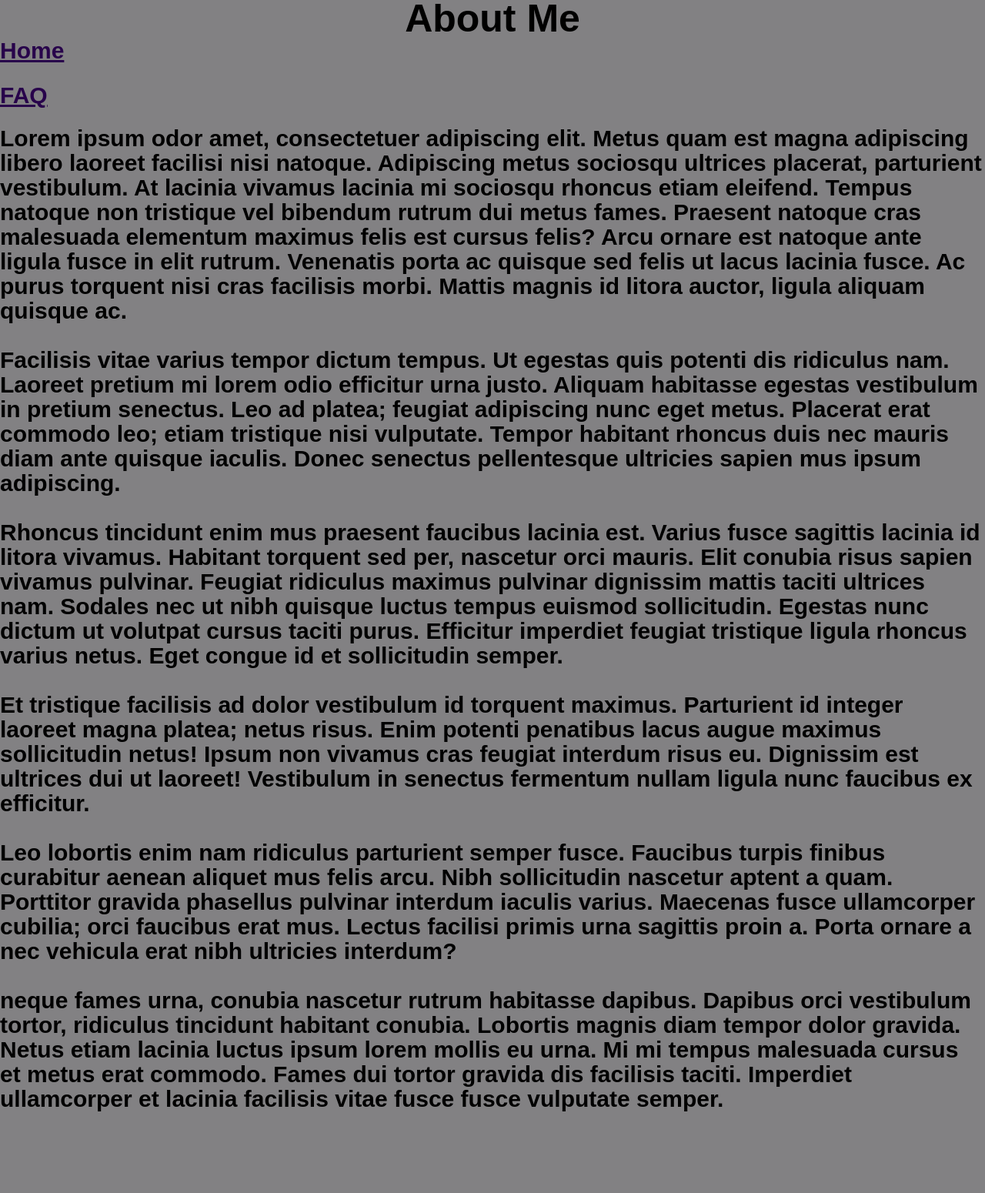
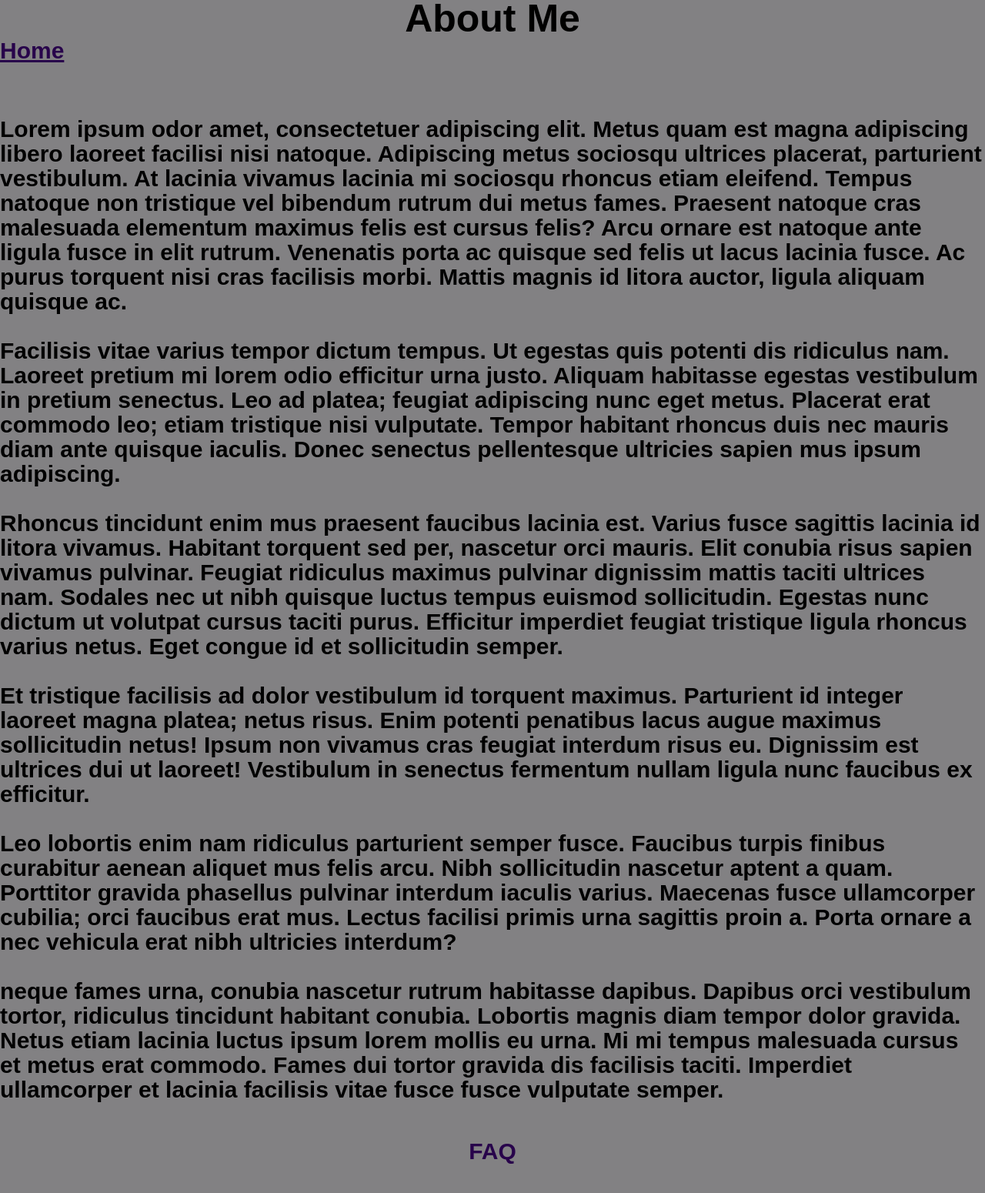
Before and after one commit to itcodegirl/responsive-website-practice, a plain HTML site: page aboutMe.html in a window 1280 px wide. Shown: the whole page at 77% size. Before the commit the page ends 1490 px from the top, so only its background shows below. Drawn offline with Linux system fonts and the light colour scheme.

Commit message:
Important Links
Link from index.html is directed to a section on aboutMe.html

```diff
--- a/about.html
+++ b/aboutMe.html
@@ -8,10 +8,9 @@
   </head>
   <body>
     <h1>About Me</h1>
-    <a href="index.html" id="link-tag">Home</a>
+    <a href="index.html" id="link-home">Home</a>
     <br />
     <br />
-    <a href="#faq" id="link-tag">FAQ</a>
     <br />
     <br />
     <p>
@@ -66,7 +65,9 @@
       tortor gravida dis facilisis taciti. Imperdiet ullamcorper et lacinia
       facilisis vitae fusce fusce vulputate semper.
     </p>
-
+    <br />
+    <br />
+    <div href="index.html" id="link-home">FAQ</div>
     <br />
     <br />
   </body>
--- a/src/styles.css
+++ b/src/styles.css
@@ -25,7 +25,10 @@ ul {
 }
 
 .link-tag,
-#link-tag {
+#link-tag,
+#link-home,
+#aboutme-link,
+#faq {
 	text-align: center;
 	margin: 0;
 	font-size: 30px;
@@ -34,6 +37,7 @@ ul {
 	font-family: sofia, sans-serif, cursive;
 	font-style: italic, underline;
 	color: rgb(40, 3, 75);
+
 }
 
 a:hover {
```
Also changed, not shown: index.html (+4 -1 lines).
